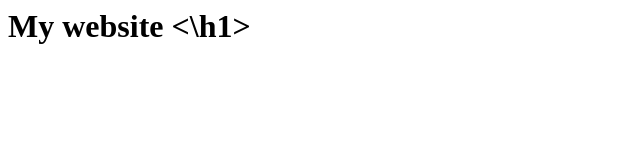
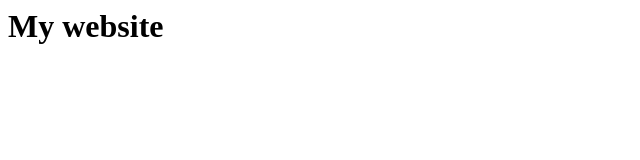
Before and after one commit to davidscmx/davidsosa.github.io, a plain HTML site: page docs/index.html in a window 1280 px wide. Shown: the whole page, without its empty margins (0-640 px from the left). Drawn offline with Linux system fonts and the light colour scheme.

Commit message:
Fixed header

```diff
--- a/docs/index.html
+++ b/docs/index.html
@@ -1 +1 @@
-<h1> My website <\h1>
+<h1> My website </h1>
```
